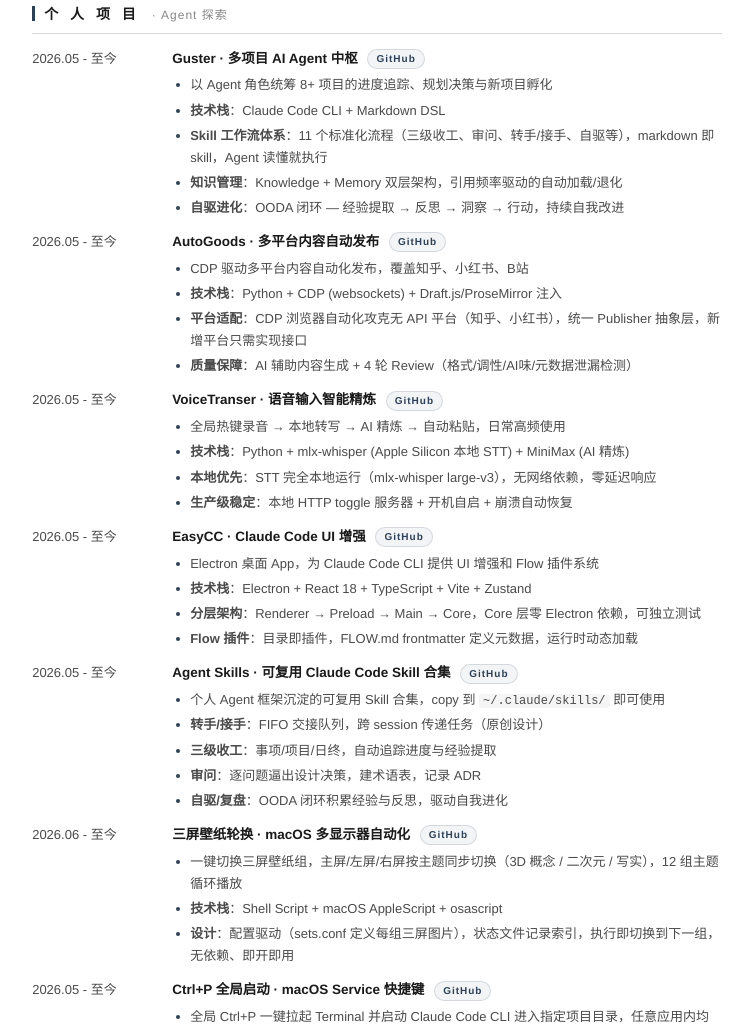
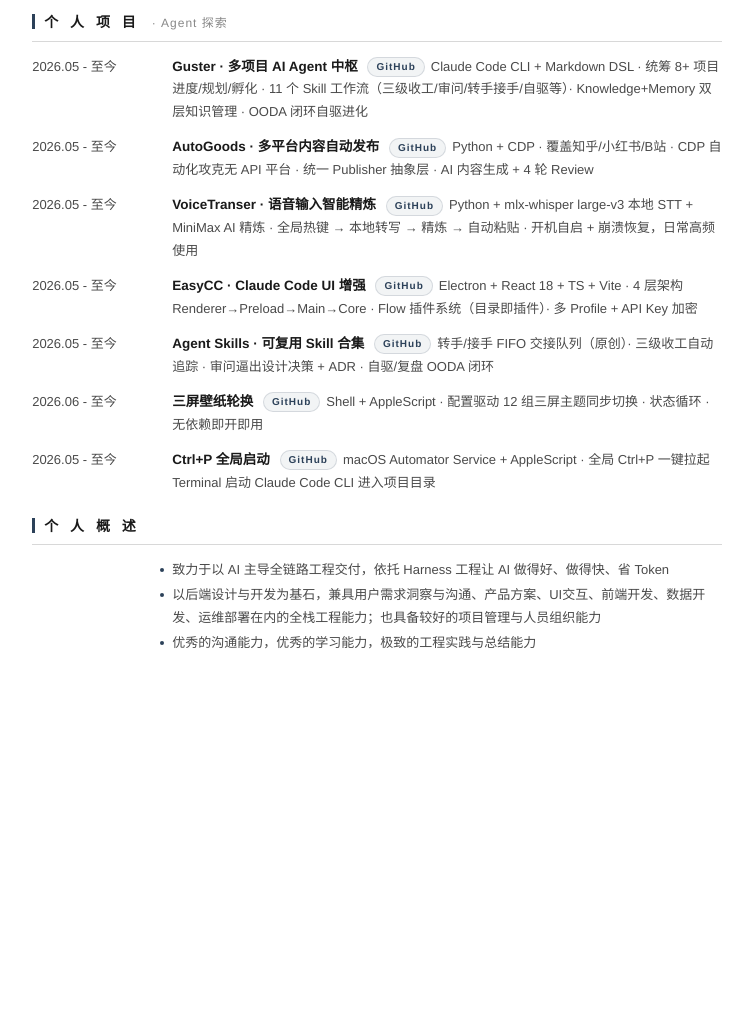
Before and after one commit to Lumos-789/Lumos-789.github.io, a plain HTML site: page index.html in a window 1280 px wide. Shown: the part 2514-3542 px from the top of the page, without its empty margins (263-1016 px from the left). After the commit the page ends 3215 px from the top, so only its background shows below. Drawn offline with Linux system fonts and the light colour scheme.

Commit message:
refactor: personal projects → inline one-liner + fix AI section page break

```diff
--- a/index.html
+++ b/index.html
@@ -775,7 +775,7 @@
       </div>
     </div>
 
-    <div class="subsection-title no-line">AI · 2025.11 — 至 今</div>
+    <div class="subsection-title no-line" style="margin-top:28px">AI · 2025.11 — 至 今</div>
 
     <div class="proj-item">
       <div class="proj-header">
@@ -877,108 +877,52 @@
   <div class="section">
     <div class="section-title">个 人 项 目 <span class="section-subtitle">· Agent 探索</span></div>
 
-    <div class="proj-item">
+    <div class="proj-item proj-item-inline">
       <div class="proj-header">
         <span class="time">2026.05 - 至今</span>
-        <span class="name">Guster · 多项目 AI Agent 中枢 <a href="https://github.com/Lumos-789/Guster" target="_blank" style="display:inline-block;font-size:10px;font-weight:600;letter-spacing:1px;color:var(--accent);background:rgba(44,65,89,0.06);border:1px solid rgba(44,65,89,0.15);border-radius:999px;padding:1px 8px;margin-left:6px;vertical-align:middle;text-decoration:none;line-height:1.6">GitHub</a></span>
-      </div>
-      <div class="proj-detail">
-        <ul>
-          <li>以 Agent 角色统筹 8+ 项目的进度追踪、规划决策与新项目孵化</li>
-          <li><strong>技术栈</strong>：Claude Code CLI + Markdown DSL</li>
-          <li><strong>Skill 工作流体系</strong>：11 个标准化流程（三级收工、审问、转手/接手、自驱等），markdown 即 skill，Agent 读懂就执行</li>
-          <li><strong>知识管理</strong>：Knowledge + Memory 双层架构，引用频率驱动的自动加载/退化</li>
-          <li><strong>自驱进化</strong>：OODA 闭环 — 经验提取 → 反思 → 洞察 → 行动，持续自我改进</li>
-        </ul>
+        <span class="name">Guster · 多项目 AI Agent 中枢 <a href="https://github.com/Lumos-789/Guster" target="_blank" style="display:inline-block;font-size:10px;font-weight:600;letter-spacing:1px;color:var(--accent);background:rgba(44,65,89,0.06);border:1px solid rgba(44,65,89,0.15);border-radius:999px;padding:1px 8px;margin-left:6px;vertical-align:middle;text-decoration:none;line-height:1.6">GitHub</a><span class="desc">Claude Code CLI + Markdown DSL · 统筹 8+ 项目进度/规划/孵化 · 11 个 Skill 工作流（三级收工/审问/转手接手/自驱等）· Knowledge+Memory 双层知识管理 · OODA 闭环自驱进化</span></span>
       </div>
     </div>
 
-    <div class="proj-item">
+    <div class="proj-item proj-item-inline">
       <div class="proj-header">
         <span class="time">2026.05 - 至今</span>
-        <span class="name">AutoGoods · 多平台内容自动发布 <a href="https://github.com/Lumos-789/AutoGoods" target="_blank" style="display:inline-block;font-size:10px;font-weight:600;letter-spacing:1px;color:var(--accent);background:rgba(44,65,89,0.06);border:1px solid rgba(44,65,89,0.15);border-radius:999px;padding:1px 8px;margin-left:6px;vertical-align:middle;text-decoration:none;line-height:1.6">GitHub</a></span>
-      </div>
-      <div class="proj-detail">
-        <ul>
-          <li>CDP 驱动多平台内容自动化发布，覆盖知乎、小红书、B站</li>
-          <li><strong>技术栈</strong>：Python + CDP (websockets) + Draft.js/ProseMirror 注入</li>
-          <li><strong>平台适配</strong>：CDP 浏览器自动化攻克无 API 平台（知乎、小红书），统一 Publisher 抽象层，新增平台只需实现接口</li>
-          <li><strong>质量保障</strong>：AI 辅助内容生成 + 4 轮 Review（格式/调性/AI味/元数据泄漏检测）</li>
-        </ul>
+        <span class="name">AutoGoods · 多平台内容自动发布 <a href="https://github.com/Lumos-789/AutoGoods" target="_blank" style="display:inline-block;font-size:10px;font-weight:600;letter-spacing:1px;color:var(--accent);background:rgba(44,65,89,0.06);border:1px solid rgba(44,65,89,0.15);border-radius:999px;padding:1px 8px;margin-left:6px;vertical-align:middle;text-decoration:none;line-height:1.6">GitHub</a><span class="desc">Python + CDP · 覆盖知乎/小红书/B站 · CDP 自动化攻克无 API 平台 · 统一 Publisher 抽象层 · AI 内容生成 + 4 轮 Review</span></span>
       </div>
     </div>
 
-    <div class="proj-item">
+    <div class="proj-item proj-item-inline">
       <div class="proj-header">
         <span class="time">2026.05 - 至今</span>
-        <span class="name">VoiceTranser · 语音输入智能精炼 <a href="https://github.com/Lumos-789/VoiceTranser" target="_blank" style="display:inline-block;font-size:10px;font-weight:600;letter-spacing:1px;color:var(--accent);background:rgba(44,65,89,0.06);border:1px solid rgba(44,65,89,0.15);border-radius:999px;padding:1px 8px;margin-left:6px;vertical-align:middle;text-decoration:none;line-height:1.6">GitHub</a></span>
-      </div>
-      <div class="proj-detail">
-        <ul>
-          <li>全局热键录音 → 本地转写 → AI 精炼 → 自动粘贴，日常高频使用</li>
-          <li><strong>技术栈</strong>：Python + mlx-whisper (Apple Silicon 本地 STT) + MiniMax (AI 精炼)</li>
-          <li><strong>本地优先</strong>：STT 完全本地运行（mlx-whisper large-v3），无网络依赖，零延迟响应</li>
-          <li><strong>生产级稳定</strong>：本地 HTTP toggle 服务器 + 开机自启 + 崩溃自动恢复</li>
-        </ul>
+        <span class="name">VoiceTranser · 语音输入智能精炼 <a href="https://github.com/Lumos-789/VoiceTranser" target="_blank" style="display:inline-block;font-size:10px;font-weight:600;letter-spacing:1px;color:var(--accent);background:rgba(44,65,89,0.06);border:1px solid rgba(44,65,89,0.15);border-radius:999px;padding:1px 8px;margin-left:6px;vertical-align:middle;text-decoration:none;line-height:1.6">GitHub</a><span class="desc">Python + mlx-whisper large-v3 本地 STT + MiniMax AI 精炼 · 全局热键 → 本地转写 → 精炼 → 自动粘贴 · 开机自启 + 崩溃恢复，日常高频使用</span></span>
       </div>
     </div>
 
-    <div class="proj-item">
+    <div class="proj-item proj-item-inline">
       <div class="proj-header">
         <span class="time">2026.05 - 至今</span>
-        <span class="name">EasyCC · Claude Code UI 增强 <a href="https://github.com/Lumos-789/EasyCC" target="_blank" style="display:inline-block;font-size:10px;font-weight:600;letter-spacing:1px;color:var(--accent);background:rgba(44,65,89,0.06);border:1px solid rgba(44,65,89,0.15);border-radius:999px;padding:1px 8px;margin-left:6px;vertical-align:middle;text-decoration:none;line-height:1.6">GitHub</a></span>
-      </div>
-      <div class="proj-detail">
-        <ul>
-          <li>Electron 桌面 App，为 Claude Code CLI 提供 UI 增强和 Flow 插件系统</li>
-          <li><strong>技术栈</strong>：Electron + React 18 + TypeScript + Vite + Zustand</li>
-          <li><strong>分层架构</strong>：Renderer → Preload → Main → Core，Core 层零 Electron 依赖，可独立测试</li>
-          <li><strong>Flow 插件</strong>：目录即插件，FLOW.md frontmatter 定义元数据，运行时动态加载</li>
-        </ul>
+        <span class="name">EasyCC · Claude Code UI 增强 <a href="https://github.com/Lumos-789/EasyCC" target="_blank" style="display:inline-block;font-size:10px;font-weight:600;letter-spacing:1px;color:var(--accent);background:rgba(44,65,89,0.06);border:1px solid rgba(44,65,89,0.15);border-radius:999px;padding:1px 8px;margin-left:6px;vertical-align:middle;text-decoration:none;line-height:1.6">GitHub</a><span class="desc">Electron + React 18 + TS + Vite · 4 层架构 Renderer→Preload→Main→Core · Flow 插件系统（目录即插件）· 多 Profile + API Key 加密</span></span>
       </div>
     </div>
 
-    <div class="proj-item">
+    <div class="proj-item proj-item-inline">
       <div class="proj-header">
         <span class="time">2026.05 - 至今</span>
-        <span class="name">Agent Skills · 可复用 Claude Code Skill 合集 <a href="https://github.com/Lumos-789/agent-skills" target="_blank" style="display:inline-block;font-size:10px;font-weight:600;letter-spacing:1px;color:var(--accent);background:rgba(44,65,89,0.06);border:1px solid rgba(44,65,89,0.15);border-radius:999px;padding:1px 8px;margin-left:6px;vertical-align:middle;text-decoration:none;line-height:1.6">GitHub</a></span>
-      </div>
-      <div class="proj-detail">
-        <ul>
-          <li>个人 Agent 框架沉淀的可复用 Skill 合集，copy 到 <code style="font-size:12px;background:rgba(0,0,0,0.04);padding:0 4px;border-radius:3px">~/.claude/skills/</code> 即可使用</li>
-          <li><strong>转手/接手</strong>：FIFO 交接队列，跨 session 传递任务（原创设计）</li>
-          <li><strong>三级收工</strong>：事项/项目/日终，自动追踪进度与经验提取</li>
-          <li><strong>审问</strong>：逐问题逼出设计决策，建术语表，记录 ADR</li>
-          <li><strong>自驱/复盘</strong>：OODA 闭环积累经验与反思，驱动自我进化</li>
-        </ul>
+        <span class="name">Agent Skills · 可复用 Skill 合集 <a href="https://github.com/Lumos-789/agent-skills" target="_blank" style="display:inline-block;font-size:10px;font-weight:600;letter-spacing:1px;color:var(--accent);background:rgba(44,65,89,0.06);border:1px solid rgba(44,65,89,0.15);border-radius:999px;padding:1px 8px;margin-left:6px;vertical-align:middle;text-decoration:none;line-height:1.6">GitHub</a><span class="desc">转手/接手 FIFO 交接队列（原创）· 三级收工自动追踪 · 审问逼出设计决策 + ADR · 自驱/复盘 OODA 闭环</span></span>
       </div>
     </div>
 
-    <div class="proj-item">
+    <div class="proj-item proj-item-inline">
       <div class="proj-header">
         <span class="time">2026.06 - 至今</span>
-        <span class="name">三屏壁纸轮换 · macOS 多显示器自动化 <a href="https://github.com/Lumos-789/wallpaper-rotation" target="_blank" style="display:inline-block;font-size:10px;font-weight:600;letter-spacing:1px;color:var(--accent);background:rgba(44,65,89,0.06);border:1px solid rgba(44,65,89,0.15);border-radius:999px;padding:1px 8px;margin-left:6px;vertical-align:middle;text-decoration:none;line-height:1.6">GitHub</a></span>
-      </div>
-      <div class="proj-detail">
-        <ul>
-          <li>一键切换三屏壁纸组，主屏/左屏/右屏按主题同步切换（3D 概念 / 二次元 / 写实），12 组主题循环播放</li>
-          <li><strong>技术栈</strong>：Shell Script + macOS AppleScript + osascript</li>
-          <li><strong>设计</strong>：配置驱动（sets.conf 定义每组三屏图片），状态文件记录索引，执行即切换到下一组，无依赖、即开即用</li>
-        </ul>
+        <span class="name">三屏壁纸轮换 <a href="https://github.com/Lumos-789/wallpaper-rotation" target="_blank" style="display:inline-block;font-size:10px;font-weight:600;letter-spacing:1px;color:var(--accent);background:rgba(44,65,89,0.06);border:1px solid rgba(44,65,89,0.15);border-radius:999px;padding:1px 8px;margin-left:6px;vertical-align:middle;text-decoration:none;line-height:1.6">GitHub</a><span class="desc">Shell + AppleScript · 配置驱动 12 组三屏主题同步切换 · 状态循环 · 无依赖即开即用</span></span>
       </div>
     </div>
 
-    <div class="proj-item">
+    <div class="proj-item proj-item-inline">
       <div class="proj-header">
         <span class="time">2026.05 - 至今</span>
-        <span class="name">Ctrl+P 全局启动 · macOS Service 快捷键 <a href="https://github.com/Lumos-789/ctrl-p-launcher" target="_blank" style="display:inline-block;font-size:10px;font-weight:600;letter-spacing:1px;color:var(--accent);background:rgba(44,65,89,0.06);border:1px solid rgba(44,65,89,0.15);border-radius:999px;padding:1px 8px;margin-left:6px;vertical-align:middle;text-decoration:none;line-height:1.6">GitHub</a></span>
-      </div>
-      <div class="proj-detail">
-        <ul>
-          <li>全局 Ctrl+P 一键拉起 Terminal 并启动 Claude Code CLI 进入指定项目目录，任意应用内均可用</li>
-          <li><strong>技术栈</strong>：macOS Automator Service + AppleScript</li>
-          <li><strong>设计</strong>：通过 Automator 注册为系统 Service，绑定全局快捷键，AppleScript 控制 Terminal 新窗口 + cd + 启动 CLI，零延迟</li>
-        </ul>
+        <span class="name">Ctrl+P 全局启动 <a href="https://github.com/Lumos-789/ctrl-p-launcher" target="_blank" style="display:inline-block;font-size:10px;font-weight:600;letter-spacing:1px;color:var(--accent);background:rgba(44,65,89,0.06);border:1px solid rgba(44,65,89,0.15);border-radius:999px;padding:1px 8px;margin-left:6px;vertical-align:middle;text-decoration:none;line-height:1.6">GitHub</a><span class="desc">macOS Automator Service + AppleScript · 全局 Ctrl+P 一键拉起 Terminal 启动 Claude Code CLI 进入项目目录</span></span>
       </div>
     </div>
 
```
